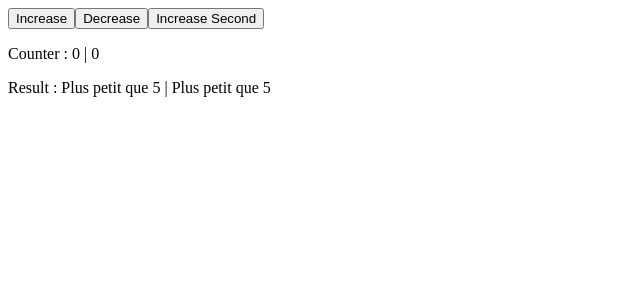
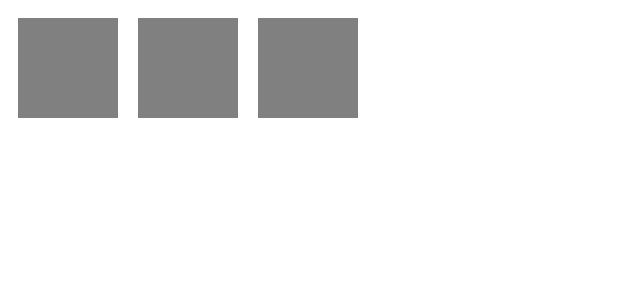
Before and after one commit to gabrielmustiere/vue-starter, a Vue app: page / in a window 1280 px wide. Shown: the top 300 px of the page, without its empty margins (0-640 px from the left). Built offline with nearby package versions, Linux system fonts and the light colour scheme.

Commit message:
styling with css

```diff
--- a/src/App.vue
+++ b/src/App.vue
@@ -1,11 +1,8 @@
 <template>
     <div>
-        <button @click="counter++">Increase</button>
-        <button @click="counter--">Decrease</button>
-        <button @click="secondCounter++">Increase Second</button>
-        <p>Counter : {{ counter }} | {{ secondCounter }}</p>
-        <p>Result : {{ result() }} | {{ output }}</p>
-
+        <div class="demo" @click="attachRed = !attachRed" :class="{red: attachRed}"></div>
+        <div class="demo"></div>
+        <div class="demo"></div>
     </div>
 </template>
 
@@ -13,27 +10,22 @@
 export default {
   data: function() {
     return {
-      counter: 0,
-      secondCounter: 0
+      attachRed: false
     };
-  },
-  computed: {
-    output: function() {
-      return this.counter > 5 ? "Plus grand que 5" : "Plus petit que 5";
-    }
-  },
-  methods: {
-    result: function() {
-      return this.counter > 5 ? "Plus grand que 5" : "Plus petit que 5";
-    }
-  },
-  watch: {
-    counter: function() {
-      let vm = this;
-      setTimeout(function() {
-        vm.counter = 0;
-      }, 2000);
-    }
   }
 };
 </script>
+
+<style scoped>
+.demo {
+  width: 100px;
+  height: 100px;
+  background-color: gray;
+  display: inline-block;
+  margin: 10px;
+}
+
+.red {
+  background-color: red;
+}
+</style>
```
